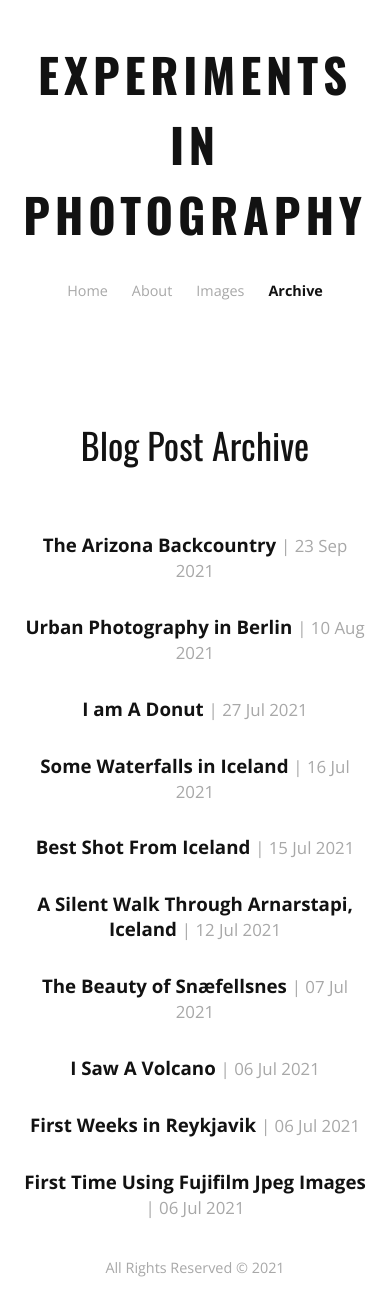
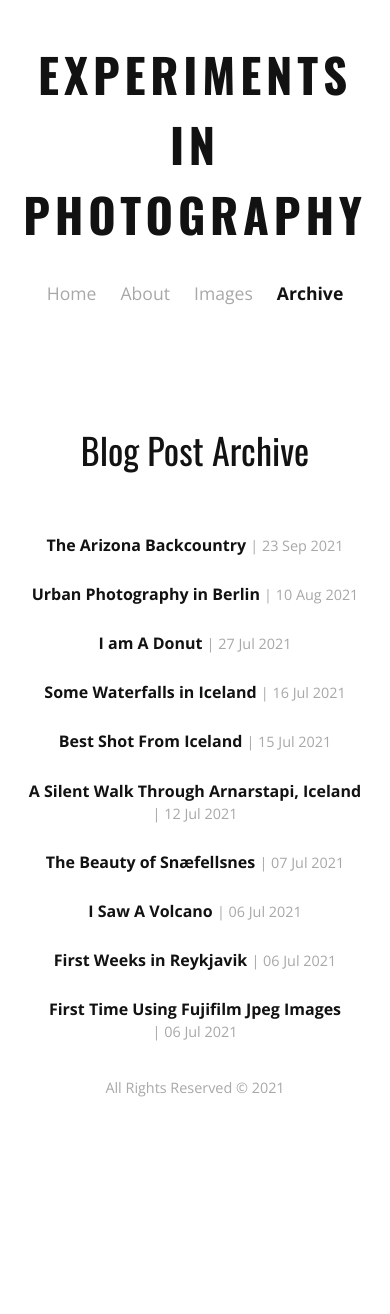
Before and after one commit to johnnydeez/exip, a Jekyll site: the page built from archive.html, in a window 390 px wide. Built offline with Jekyll 4.4.1, drawn with Linux system fonts in a browser that asks for light colours; after the commit the page ends 1134 px from its top, so only the background shows below that.

Commit message:
Updates for mobile. Not done.

```diff
--- a/_layouts/default.html
+++ b/_layouts/default.html
@@ -2,7 +2,8 @@
 <html>
 	<head>
 		<meta charset="utf-8">
-		<title>{{ page.title }}</title>
+	    <meta name="viewport" content="width=device-width, initial-scale=1.0">
+        <title>{{ page.title }}</title>
  		<link rel="preconnect" href="https://fonts.googleapis.com">
 		<link rel="preconnect" href="https://fonts.gstatic.com" crossorigin>
 		<link href="https://fonts.googleapis.com/css2?family=Oswald:wght@200;300;400;500;600;700&display=swap" rel="stylesheet">
--- a/_sass/main.scss
+++ b/_sass/main.scss
@@ -129,6 +129,13 @@
     font-weight: 700;
 }
 
+
+@media only screen and (max-width: 900px) {
+    nav a:link {
+        font-size: 1.1em;
+    }
+}
+
 .footer {
 	font-family: 'Open Sans', sans-serif;
 	color: #a8a8a8;
@@ -173,6 +180,17 @@
     font-size: .9em;
     font-weight: 400;
 }
+
+@media only screen and (max-width: 900px) {
+    #post-archive h3 {
+        font-size: 1em;
+    }
+
+    #post-archive .archive-date {
+        white-space: nowrap;
+    }
+}
+
 
 /***********************************************/
 /* Settings for image grids stored in _layouts */
```
